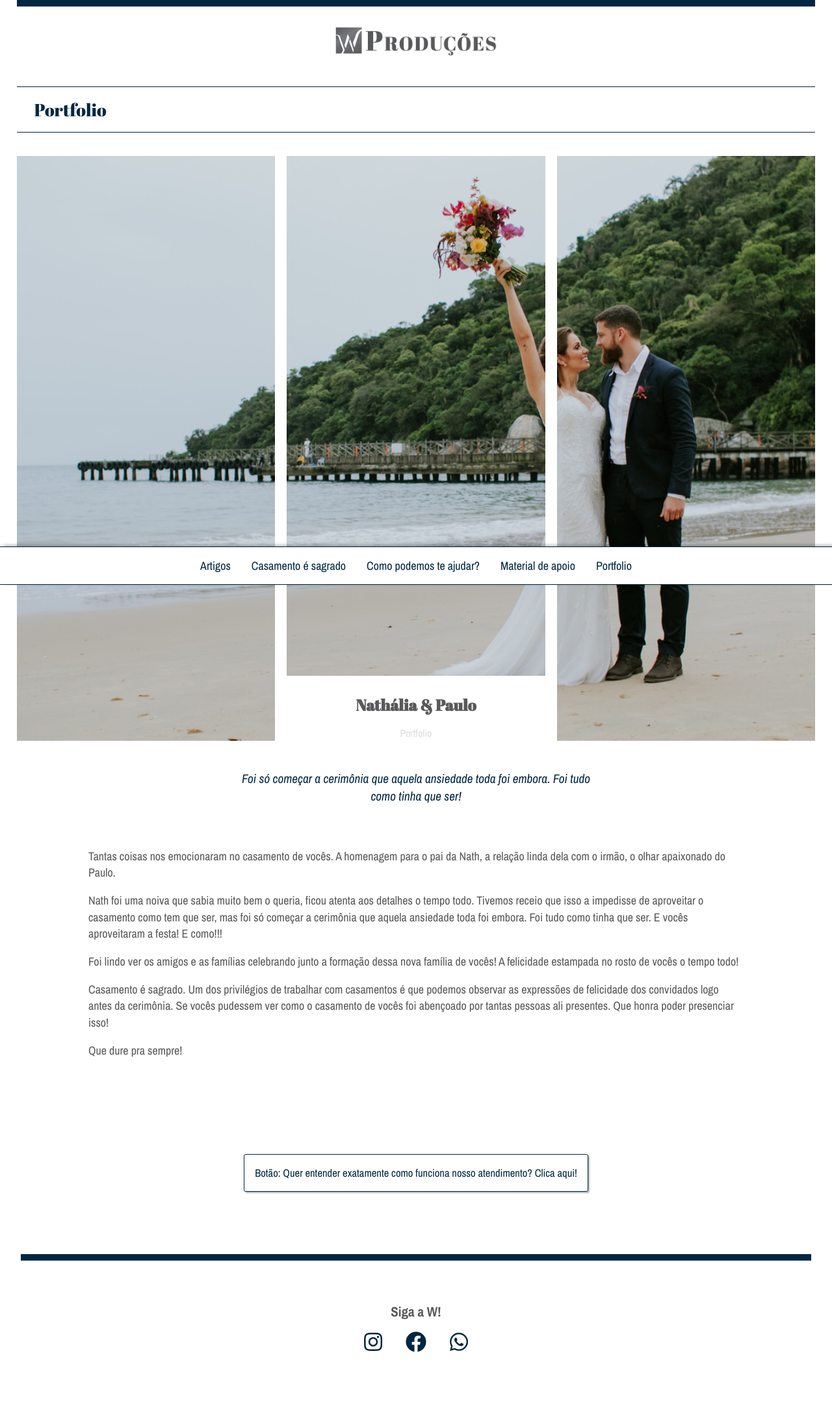
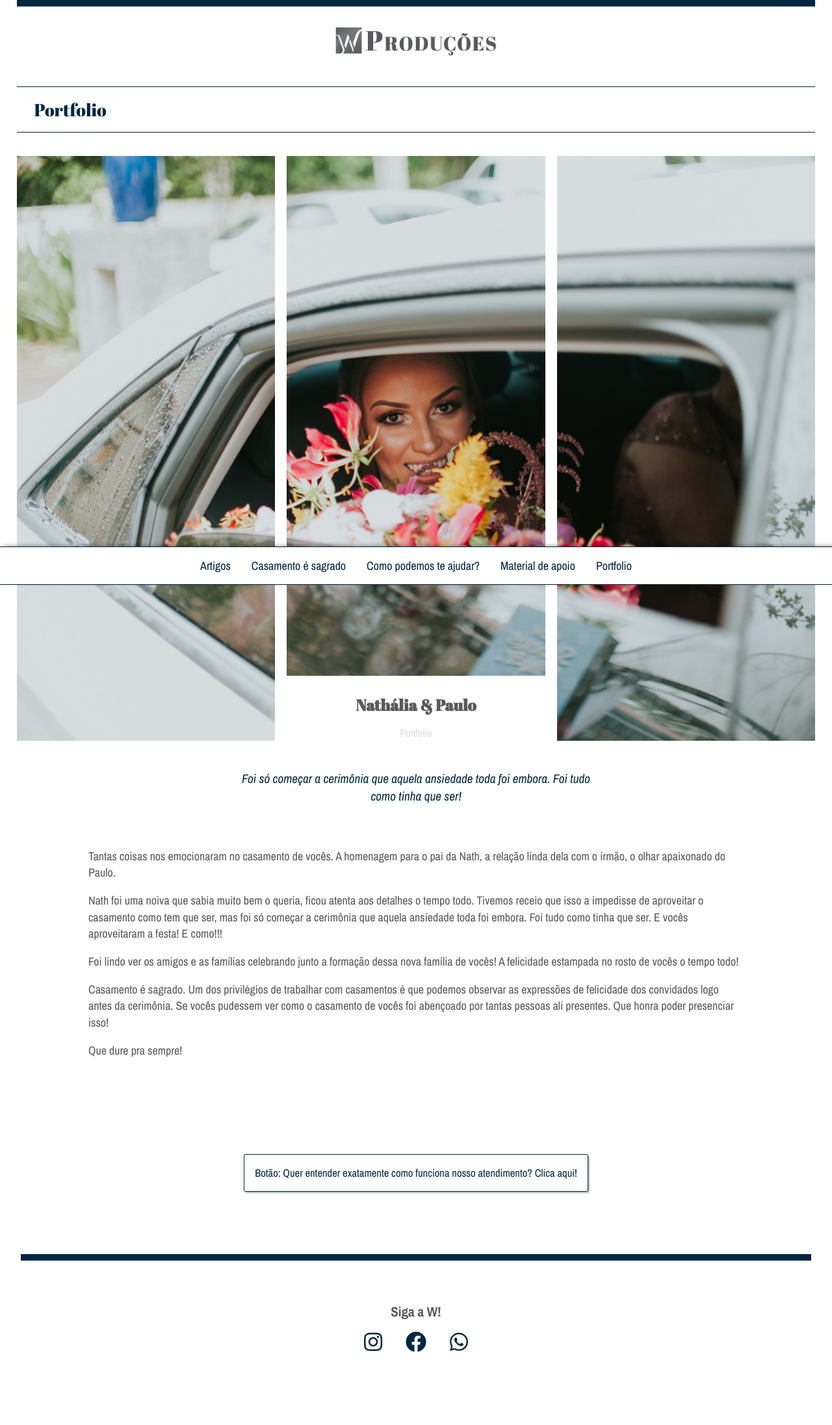
Before and after one commit to w-produtora/w-produtora.github.io, a Jekyll site: the page built from _posts/2020-06-15-nathália-paulo.md, in a window 1280 px wide. Shown: the whole page at 65% size. Built offline with Jekyll 4.4.1, drawn with Linux system fonts in a browser that asks for light colours; nearby versions of some CDN libraries; comment, search, counter and statistics services are not loaded.

Commit message:
Update Artigos “2020-06-15-nathália-paulo”

```diff
--- a/_posts/2020-06-15-nathália-paulo.md
+++ b/_posts/2020-06-15-nathália-paulo.md
@@ -1,7 +1,7 @@
 ---
 layout: posts
 title: Nathália & Paulo
-img: /img/uploads/0131_-_johnny_roedel_fotografo_casamento_itajai.jpg
+img: /img/uploads/0051_-_johnny_roedel_fotografo_casamento_itajai.jpg
 tipo: true
 tag: Portfolio
 linkcta: whatsapp://send/?phone=5547996587133&text=Oi!
```
Also changed, not shown: img/uploads/0051_-_johnny_roedel_fotografo_casamento_itajai.jpg (added), img/uploads/0131_-_johnny_roedel_fotografo_casamento_itajai.jpg (deleted).
